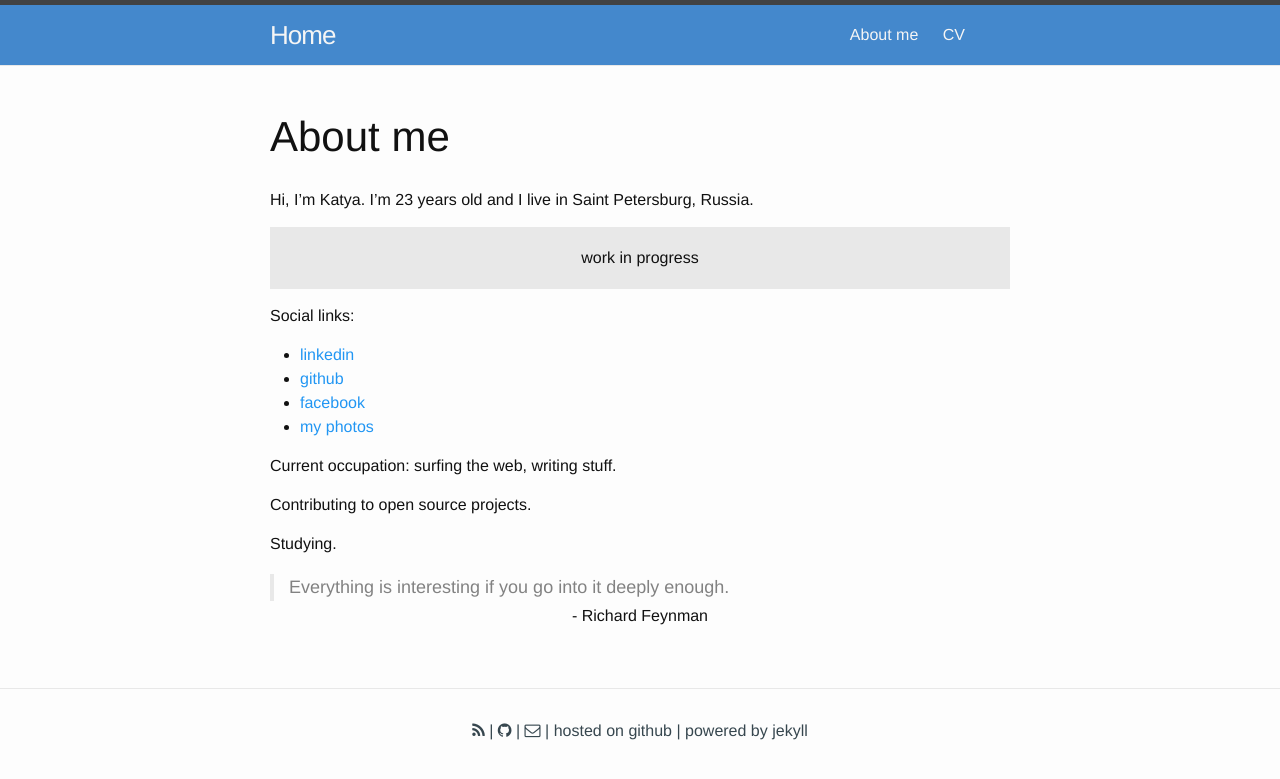
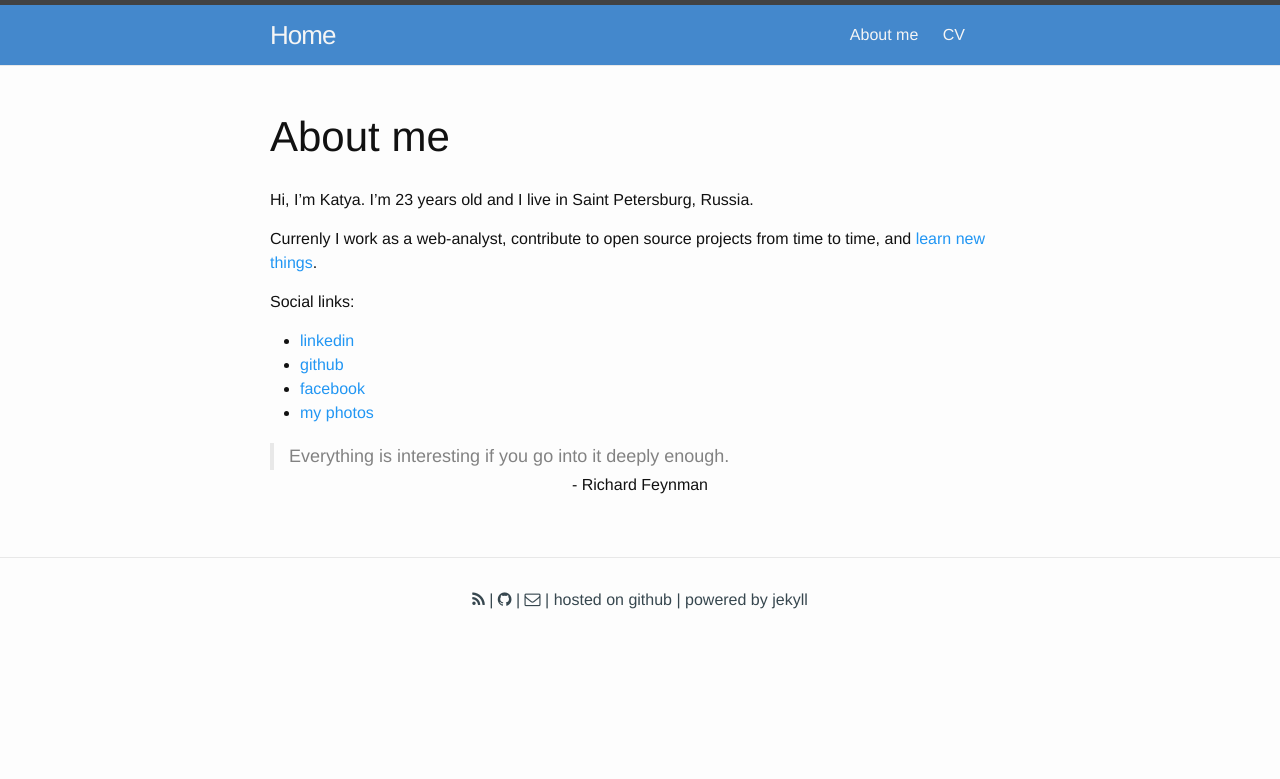
Before and after one commit to demidovakatya/demidovakatya.github.io, a Jekyll site: the page built from about.md, in a window 1280 px wide. Shown: the top 779 px of the page. Built offline with Jekyll 4.4.1, drawn with Linux system fonts in a browser that asks for light colours; nearby versions of some CDN libraries.

Commit message:
small fixes

```diff
--- a/about.md
+++ b/about.md
@@ -6,7 +6,7 @@
 
 Hi, I'm Katya. I'm 23 years old and I live in Saint Petersburg, Russia.
 
-<p class="in-progress">work in progress</p>
+Currenly I work as a web-analyst, contribute to open source projects from time to time, and [learn new things](/cv.md#Courses).
 
 Social links:
 
@@ -15,11 +15,6 @@
 * [facebook](https://www.facebook.com/demidovakatya)
 * [my photos](http://captain-cotique.tumblr.com)
 
-Current occupation: surfing the web, writing stuff.
-
-Contributing to open source projects.
-
-Studying.
 
 > Everything is interesting if you go into it deeply enough.
 
```
Also changed, not shown: cv.md (+1 -1 lines).
